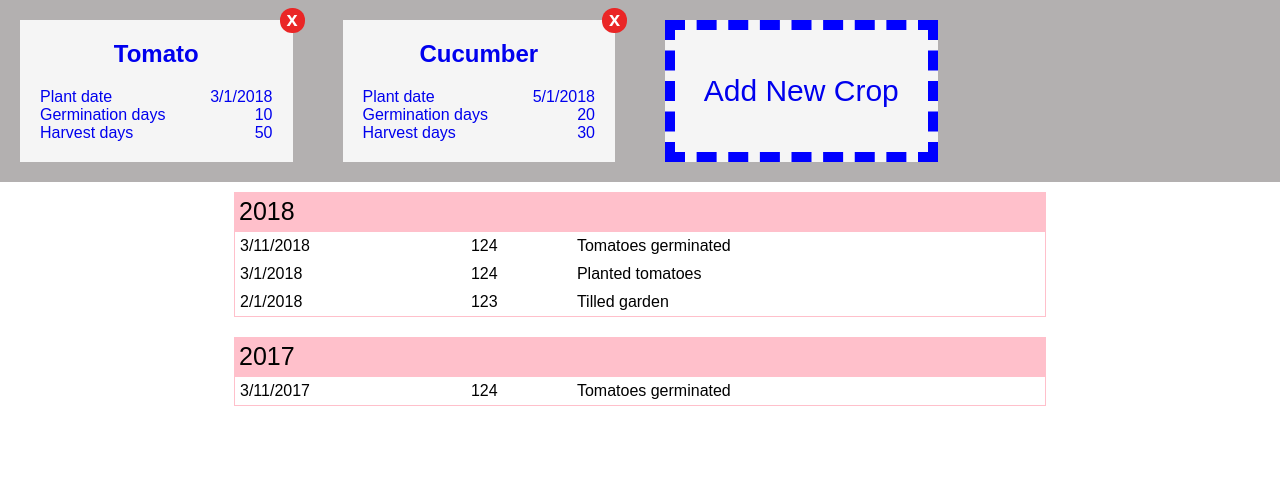
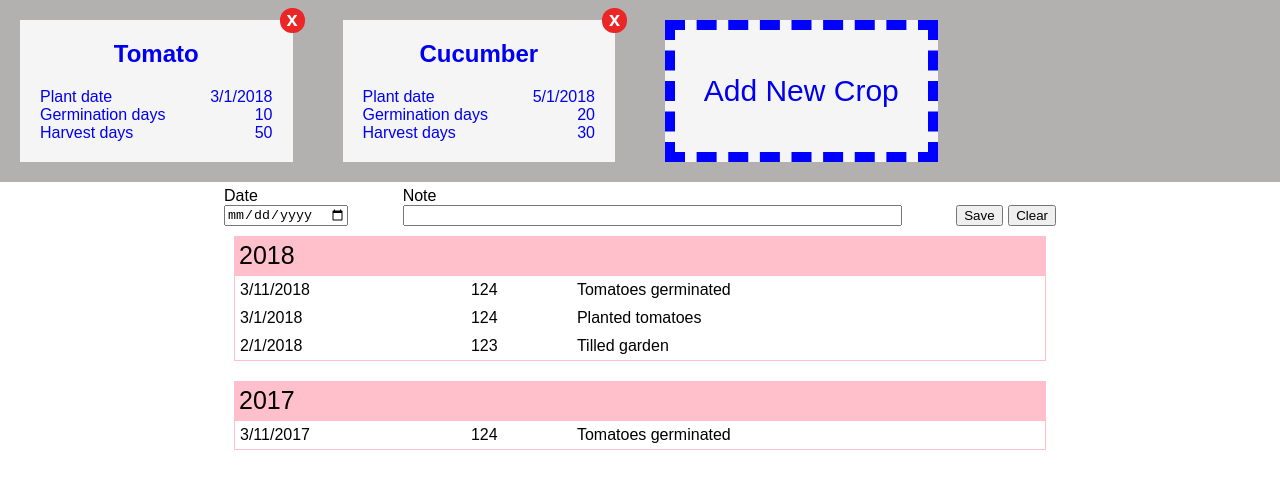
Before and after one commit to ryandabler/mcgregor, a React (Create React App) app: page / in a window 1280 px wide. Shown: the top 488 px of the page. Built offline with nearby package versions, Linux system fonts and the light colour scheme.

Commit message:
Journal component now has ability to create new entries

```diff
--- a/src/components/journal.css
+++ b/src/components/journal.css
@@ -0,0 +1,31 @@
+.journal .new-entry {
+    display: flex;
+    justify-content: space-between;
+    width: 65%;
+    margin: 5px auto 0 auto;
+}
+
+.journal .new-entry input[type=text] {
+    width: 100%;
+}
+
+.journal .new-date {
+    flex: none;
+}
+
+.journal .new-text {
+    flex: 0 0 60%;
+}
+
+.journal .new-date, .journal .new-text {
+    display: flex;
+    flex-direction: column;
+    align-items: flex-start;
+}
+
+.journal .cmd-btns {
+    display: flex;
+    justify-content: space-between;
+    align-items: flex-end;
+    flex: 0 0 12%;
+}
--- a/src/components/journal.js
+++ b/src/components/journal.js
@@ -2,6 +2,7 @@ import React from "react";
 import { connect } from "react-redux";
 import PropTypes from "prop-types";
 import JournalYear from "./journal-year";
+import { createJournalEntry } from "../actions";
 import { getJournalYears, getJournalEntriesByYear, sortJournalByDate } from "../utilities";
 
 import "./journal.css";
@@ -18,6 +19,25 @@ export function Journal(props) {
         })
     }
 
+    function createNewEntry(e) {
+        e.preventDefault();
+
+        const jeValues = { scope: props.scope};
+        Object.keys(e.target.elements).forEach(key => {
+            const name = e.target.elements[key].name;
+            if (name) jeValues[name] = e.target.elements[key].value;
+        });
+
+        e.target.reset();
+        props.dispatch(createJournalEntry(jeValues));
+
+    }
+
+    function clearForm(e) {
+        const form = e.target.parentElement.parentElement;
+        form.reset();
+    }
+
     const years = getJournalYears(props.entries);
     const journalByYear = years.map(year =>
         sortJournalByDate(getJournalEntriesByYear(props.entries, year))
@@ -29,6 +49,20 @@ export function Journal(props) {
 
     return (
         <div className="journal">
+            <form onSubmit={createNewEntry} className="new-entry">
+                <div className="new-entry-group new-date">
+                    <label htmlFor="new-entry-date">Date</label>
+                    <input id="new-entry-date" name="date" type="date" />
+                </div>
+                <div className="new-entry-group new-text">
+                    <label htmlFor="new-entry-text">Note</label>
+                    <input id="new-entry-text" name="text" type="text" />
+                </div>
+                <div className="cmd-btns">
+                    <input type="submit" value="Save" />
+                    <button onClick={clearForm} type="button">Clear</button>
+                </div>
+            </form>
             {groups}
         </div>
     );
@@ -36,7 +70,9 @@ export function Journal(props) {
 
 Journal.propTypes = {
     entries: PropTypes.array,
-    filter: PropTypes.string
+    filter: PropTypes.string,
+    dispatch: PropTypes.func,
+    scope: PropTypes.string
 }
 
 const mapStateToProps = (state, props) => {
```
